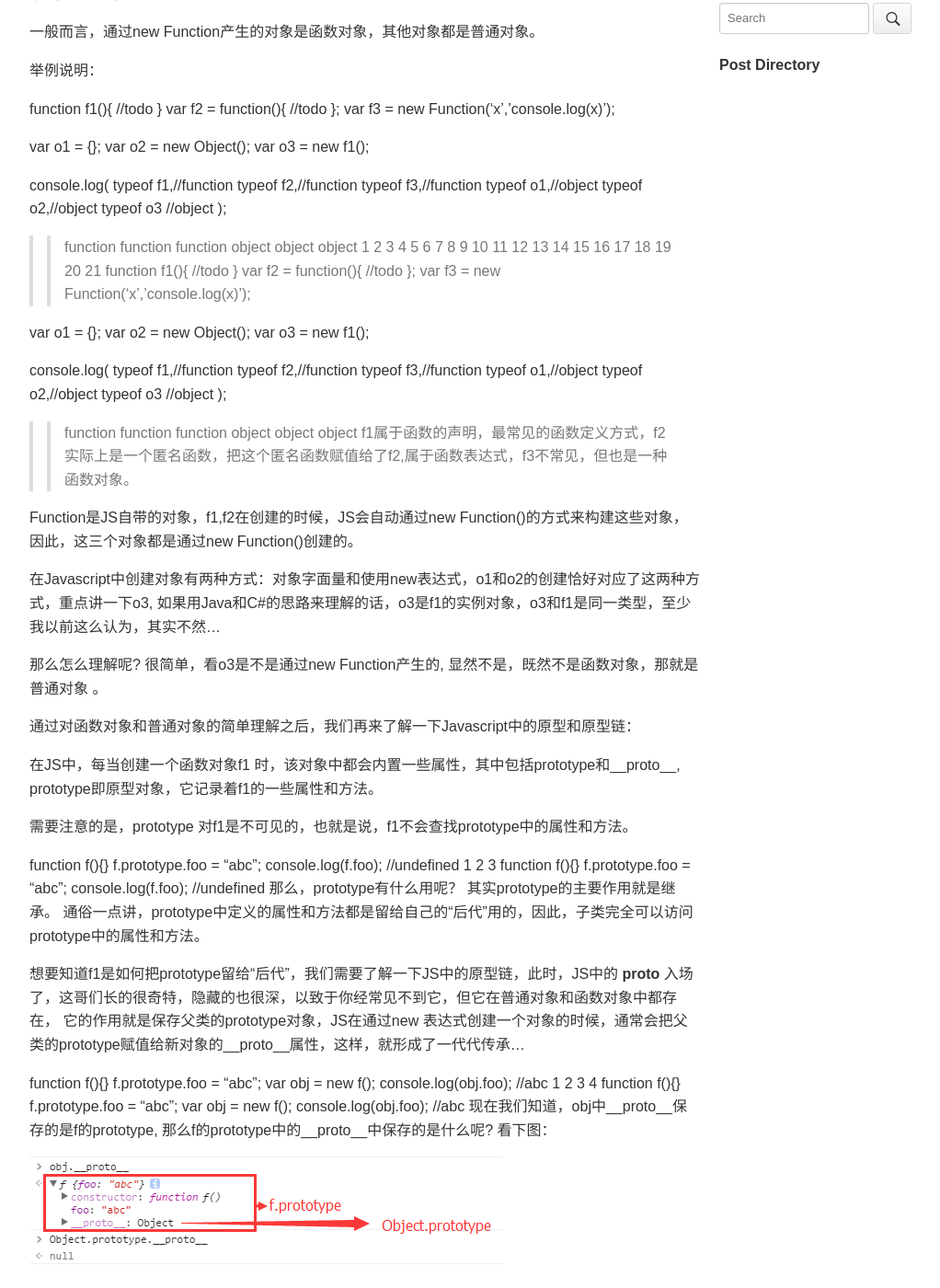
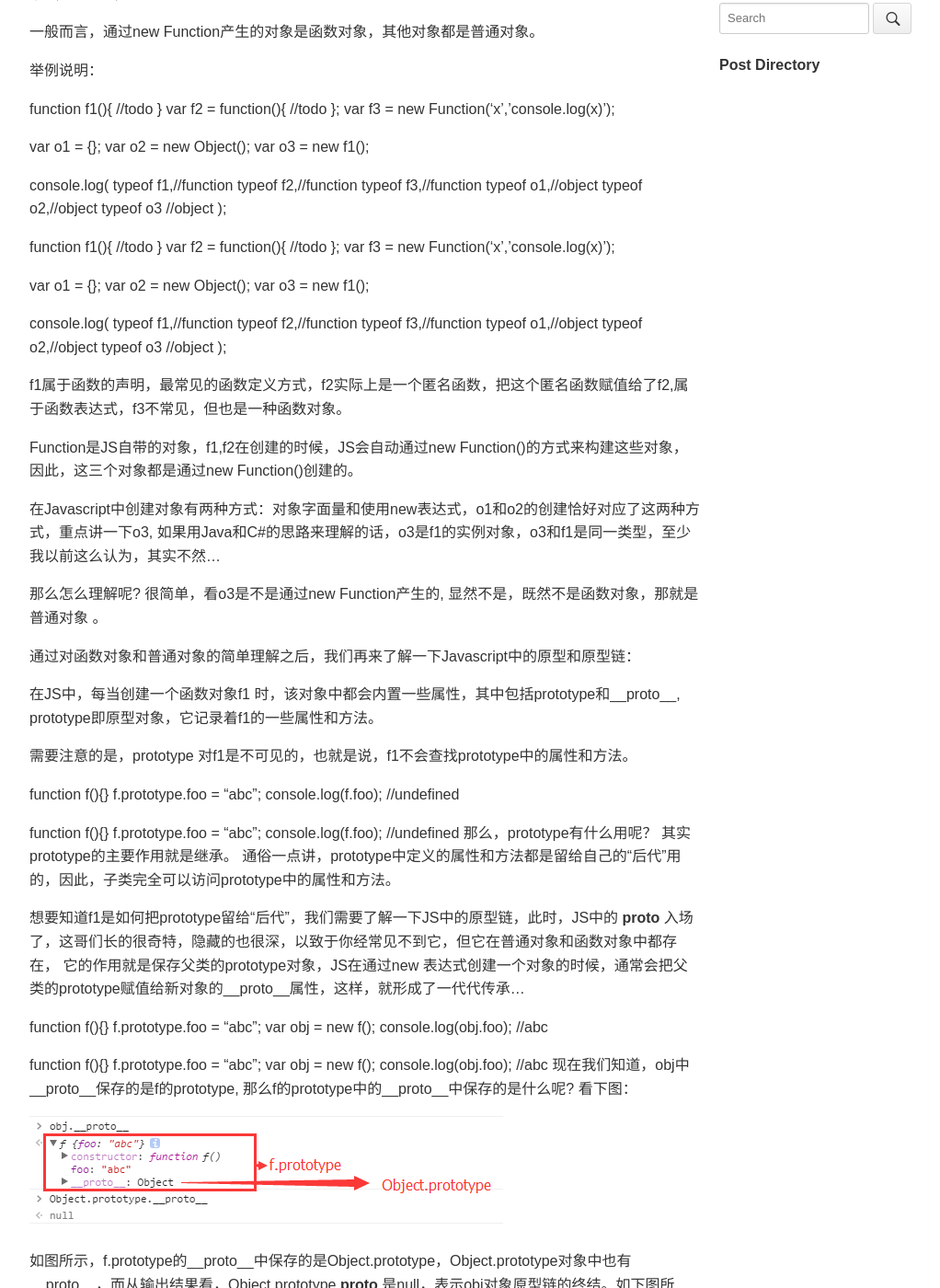
Before and after one commit to kokocolor/kokocolor.github.io, a Jekyll site: the page built from _posts/2016-03-05-js原型和原型链的理解.md, in a window 1280 px wide and 1400 px high, scrolled down 265 px. Shown: the whole window at 92% size, without its empty margins (118-1140 px from the left). Built offline with Jekyll 4.4.1, drawn with Linux system fonts in a browser that asks for light colours.

Commit message:
故乡github技术博客

```diff
--- a/_posts/2016-03-05-js原型和原型链的理解.md
+++ b/_posts/2016-03-05-js原型和原型链的理解.md
@@ -32,28 +32,7 @@ console.log(
     typeof o2,//object
     typeof o3 //object
 );
->> function function function object object object
-1
-2
-3
-4
-5
-6
-7
-8
-9
-10
-11
-12
-13
-14
-15
-16
-17
-18
-19
-20
-21
+
 function f1(){
     //todo
 }
@@ -74,7 +53,7 @@ console.log(
     typeof o2,//object
     typeof o3 //object
 );
->> function function function object object object
+
 f1属于函数的声明，最常见的函数定义方式，f2实际上是一个匿名函数，把这个匿名函数赋值给了f2,属于函数表达式，f3不常见，但也是一种函数对象。
 
 Function是JS自带的对象，f1,f2在创建的时候，JS会自动通过new Function()的方式来构建这些对象，因此，这三个对象都是通过new Function()创建的。
@@ -93,9 +72,7 @@ Function是JS自带的对象，f1,f2在创建的时候，JS会自动通过new Fu
 function f(){}
 f.prototype.foo = "abc";
 console.log(f.foo); //undefined
-1
-2
-3
+
 function f(){}
 f.prototype.foo = "abc";
 console.log(f.foo); //undefined
@@ -108,10 +85,7 @@ function f(){}
 f.prototype.foo = "abc";
 var obj = new f();
 console.log(obj.foo); //abc
-1
-2
-3
-4
+
 function f(){}
 f.prototype.foo = "abc";
 var obj = new f();
```
